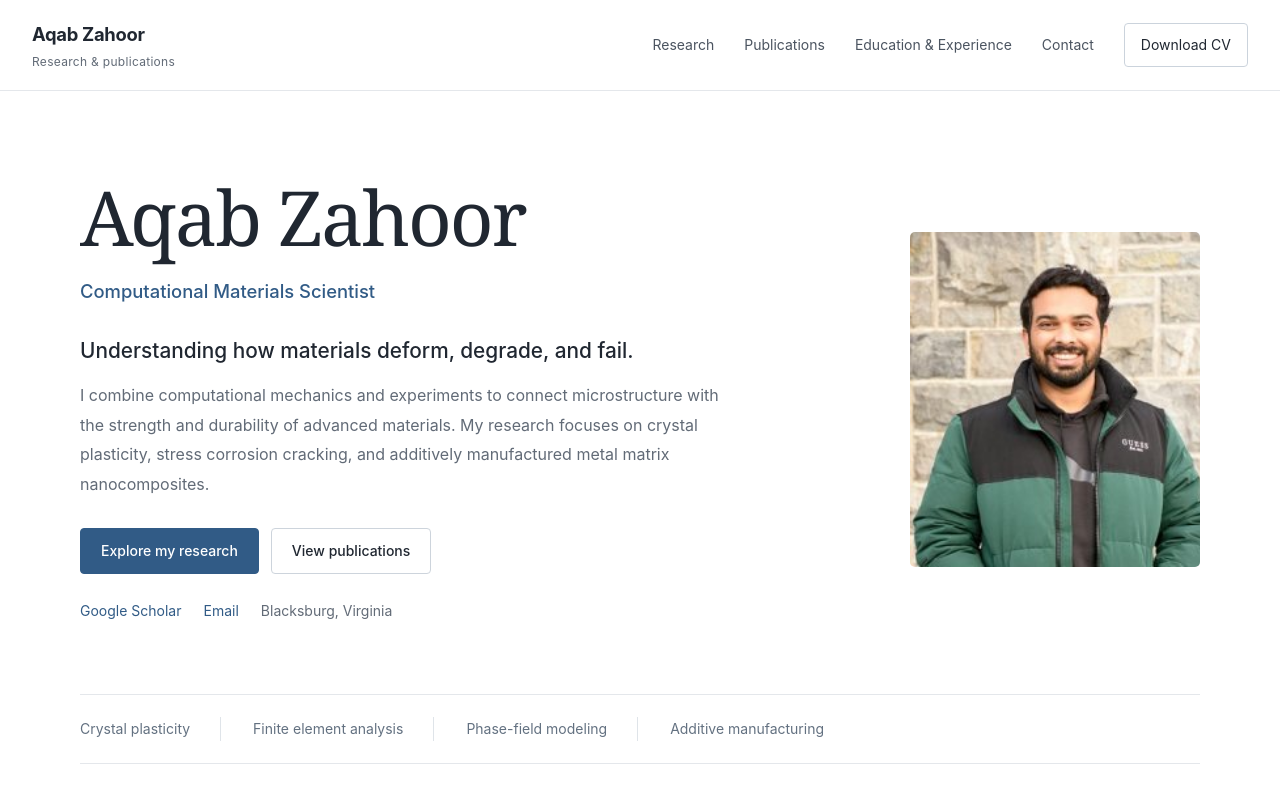
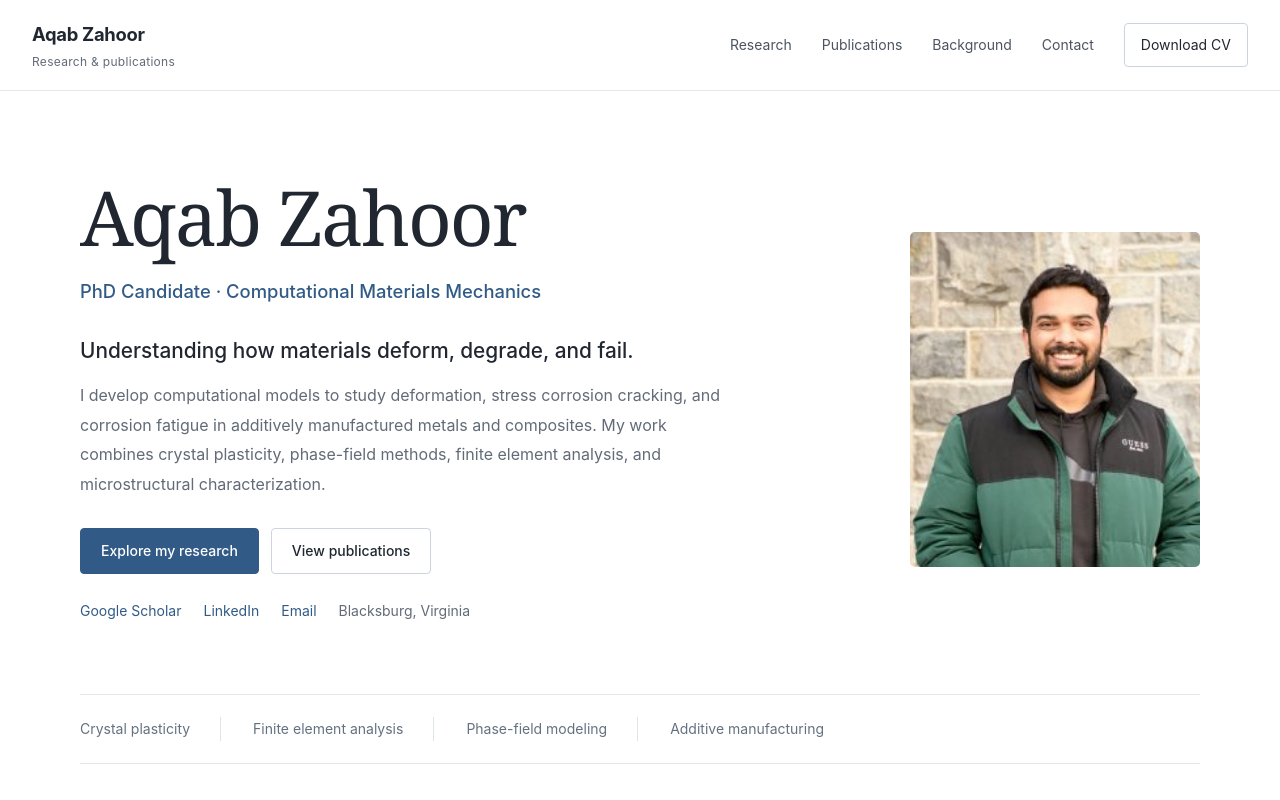
Before and after one commit to Aqab123/Aqab.github.io, a plain HTML site: page index.html in a window 1280 px wide. Shown: the top 800 px of the page. Drawn offline with Linux system fonts and the light colour scheme.

Commit message:
Refine PhD candidate homepage and academic contact details

```diff
--- a/index.html
+++ b/index.html
@@ -1,7 +1,7 @@
 <!doctype html>
-<html lang="en"><head><meta charset="UTF-8"><meta name="viewport" content="width=device-width,initial-scale=1"><meta name="description" content="Aqab Zahoor is a computational materials scientist at Virginia Tech specializing in crystal plasticity, corrosion, and additive manufacturing."><meta name="theme-color" content="#ffffff"><title>Aqab Zahoor | Computational Materials Scientist</title><link rel="stylesheet" href="styles.css"></head>
-<body><a class="skip-link" href="#main-content">Skip to content</a><header class="site-header"><nav class="nav-container" aria-label="Primary navigation"><a class="brand" href="#home">Aqab Zahoor<span>Research & publications</span></a><button class="nav-toggle" aria-controls="nav-menu" aria-expanded="false" type="button">Menu</button><div class="nav-menu" id="nav-menu"><a href="#research">Research</a><a href="#publications">Publications</a><a href="#about">Education &amp; Experience</a><a href="#contact">Contact</a><a class="nav-cv" href="Aqab_Zahoor_CV.pdf" download>Download CV</a></div></nav></header>
-<main id="main-content"><section id="home" class="hero section-container"><div class="hero-copy"><h1>Aqab Zahoor<span>Computational Materials Scientist</span></h1><p class="hero-intro">Understanding how materials deform, degrade, and fail.</p><p class="hero-description">I combine computational mechanics and experiments to connect microstructure with the strength and durability of advanced materials. My research focuses on crystal plasticity, stress corrosion cracking, and additively manufactured metal matrix nanocomposites.</p><div class="hero-actions"><a class="button button-primary" href="#research">Explore my research</a><a class="button button-secondary" href="#publications">View publications</a></div><div class="profile-links"><a href="https://scholar.google.com/citations?user=BcspHmkAAAAJ&amp;hl=en" target="_blank" rel="noopener noreferrer">Google Scholar</a><a href="mailto:aqibzahoor312@gmail.com">Email</a><span>Blacksburg, Virginia</span></div></div><figure class="portrait"><img src="assets/profile.jpg" alt="Aqab Zahoor" width="360" height="420" fetchpriority="high"></figure></section>
+<html lang="en"><head><meta charset="UTF-8"><meta name="viewport" content="width=device-width,initial-scale=1"><meta name="description" content="Aqab Zahoor is a PhD Candidate at Virginia Tech researching crystal plasticity, corrosion, corrosion fatigue, and additive manufacturing."><meta name="theme-color" content="#ffffff"><title>Aqab Zahoor | PhD Candidate · Computational Materials Mechanics</title><link rel="stylesheet" href="styles.css"></head>
+<body><a class="skip-link" href="#main-content">Skip to content</a><header class="site-header"><nav class="nav-container" aria-label="Primary navigation"><a class="brand" href="#home">Aqab Zahoor<span>Research & publications</span></a><button class="nav-toggle" aria-controls="nav-menu" aria-expanded="false" type="button">Menu</button><div class="nav-menu" id="nav-menu"><a href="#research">Research</a><a href="#publications">Publications</a><a href="#about">Background</a><a href="#contact">Contact</a><a class="nav-cv" href="Aqab_Zahoor_CV.pdf" download>Download CV</a></div></nav></header>
+<main id="main-content"><section id="home" class="hero section-container"><div class="hero-copy"><h1>Aqab Zahoor<span>PhD Candidate · Computational Materials Mechanics</span></h1><p class="hero-intro">Understanding how materials deform, degrade, and fail.</p><p class="hero-description">I develop computational models to study deformation, stress corrosion cracking, and corrosion fatigue in additively manufactured metals and composites. My work combines crystal plasticity, phase-field methods, finite element analysis, and microstructural characterization.</p><div class="hero-actions"><a class="button button-primary" href="#research">Explore my research</a><a class="button button-secondary" href="#publications">View publications</a></div><div class="profile-links"><a href="https://scholar.google.com/citations?user=BcspHmkAAAAJ&amp;hl=en" target="_blank" rel="noopener noreferrer">Google Scholar</a><a href="https://www.linkedin.com/in/aqab-zahoor-2809a6250/" target="_blank" rel="noopener noreferrer">LinkedIn</a><a href="mailto:aqab@vt.edu">Email</a><span>Blacksburg, Virginia</span></div></div><figure class="portrait"><img src="assets/profile.jpg" alt="Aqab Zahoor" width="360" height="420" fetchpriority="high"></figure></section>
 <div class="research-topics section-container"><span>Crystal plasticity</span><span>Finite element analysis</span><span>Phase-field modeling</span><span>Additive manufacturing</span></div>
 <section id="research" class="section section-container"><div class="section-heading"><div><p class="eyebrow">RESEARCH</p><h2>From microstructure to material response.</h2></div><p>Computational models informed by experiments, with a focus on the mechanisms behind deformation and degradation.</p></div>
 <article class="research-feature"><div class="research-intro"><div><p class="eyebrow">MICROSTRUCTURE-INFORMED MECHANICS</p><h3>Crystal plasticity & local deformation</h3></div><p>EBSD-informed models resolve heterogeneous deformation and local stress fields in LPBF 316L and Al₂O₃-reinforced materials. The visualization connects crystallographic orientation, applied loading, and the resulting mechanical response.</p></div><figure class="research-media"><div class="media-scroll"><img class="research-gif" src="assets/research/ebsd-poster.png" data-gif="assets/animations/EBSD_IPF_vonMises_pure_vs_1wt_00-400_10-300.gif" data-poster="assets/research/ebsd-poster.png" width="1650" height="600" alt="EBSD inverse pole figure maps, evolving von Mises stress fields, and stress–strain comparison for pure 316L and 316L with 1 wt.% alumina"></div><figcaption><span>EBSD orientation and stress evolution · Pure 316L and 1 wt.% Al₂O₃. Original scales and legends retained.</span><button class="media-toggle" type="button" aria-pressed="false">Pause motion</button></figcaption></figure></article>
@@ -50,4 +50,4 @@
   </div>
   <div class="expertise"><h3>Methods &amp; tools</h3><div class="tag-list"><span>MOOSE</span><span>Finite element analysis</span><span>Crystal plasticity</span><span>Phase-field modeling</span><span>MATLAB</span><span>ParaView</span><span>LPBF</span><span>SEM / EDS</span><span>XRD</span><span>EBSD</span><span>Powder metallurgy</span></div></div>
 </section>
-<section id="contact" class="section section-container contact"><div><p class="eyebrow">CONTACT</p><h2>Let’s discuss research.</h2><p>For collaborations and opportunities in computational materials, mechanics, and engineering R&amp;D.</p><a class="contact-email" href="mailto:aqibzahoor312@gmail.com">aqibzahoor312@gmail.com</a><p class="muted">Blacksburg, Virginia, USA</p></div><div class="contact-links"><a href="https://scholar.google.com/citations?user=BcspHmkAAAAJ&amp;hl=en" target="_blank" rel="noopener noreferrer">Google Scholar</a><a href="https://github.com/Aqab123" target="_blank" rel="noopener noreferrer">GitHub</a><a id="cv" href="Aqab_Zahoor_CV.pdf" download>Download CV</a></div></section></main><footer class="section-container"><p>© <span id="year">2026</span> Aqab Zahoor</p><p>Computational materials research · Virginia Tech</p><a href="#home">Back to top</a></footer><script src="script.js"></script></body></html>
+<section id="contact" class="section section-container contact"><div><p class="eyebrow">CONTACT</p><h2>Let’s discuss research.</h2><p>For collaborations and opportunities in computational materials, mechanics, and engineering R&amp;D.</p><a class="contact-email" href="mailto:aqab@vt.edu">aqab@vt.edu</a><p class="muted">Blacksburg, Virginia, USA</p></div><div class="contact-links"><a href="https://scholar.google.com/citations?user=BcspHmkAAAAJ&amp;hl=en" target="_blank" rel="noopener noreferrer">Google Scholar</a><a href="https://github.com/Aqab123" target="_blank" rel="noopener noreferrer">GitHub</a><a href="https://www.linkedin.com/in/aqab-zahoor-2809a6250/" target="_blank" rel="noopener noreferrer">LinkedIn</a><a id="cv" href="Aqab_Zahoor_CV.pdf" download>Download CV</a></div></section></main><footer class="section-container"><p>© <span id="year">2026</span> Aqab Zahoor</p><p>Computational materials research · Virginia Tech</p><a href="#home">Back to top</a></footer><script src="script.js"></script></body></html>
```
